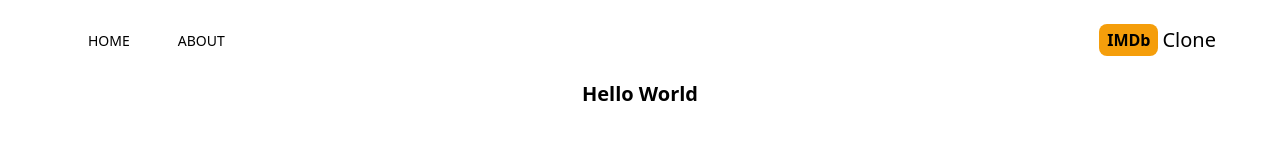
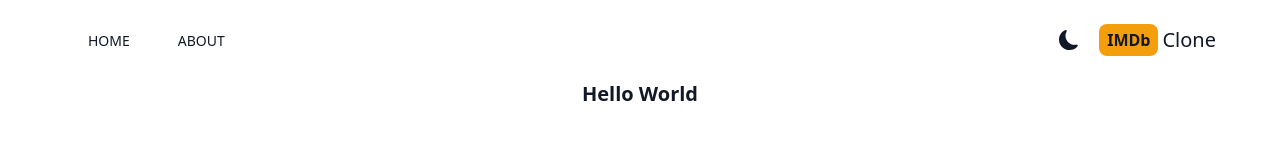
Before and after one commit to ghazanKhan33/IMDb-clone, a Next.js app: page / in a window 1280 px wide. Shown: the top 160 px of the page. Built offline with nearby package versions, Linux system fonts and the light colour scheme.

Commit message:
added dark mode

```diff
--- a/package.json
+++ b/package.json
@@ -12,6 +12,7 @@
     "eslint": "8.37.0",
     "eslint-config-next": "13.2.4",
     "next": "13.2.4",
+    "next-themes": "^0.2.1",
     "react": "18.2.0",
     "react-dom": "18.2.0",
     "react-icons": "^4.8.0"
--- /dev/null
+++ b/src/app/Providers.jsx
@@ -0,0 +1,15 @@
+"use client";
+import { ThemeProvider } from "next-themes";
+import React from "react";
+
+const Providers = ({ children }) => {
+  return (
+    <ThemeProvider enableSystem={true} attribute="class">
+      <div className="min-h-screen dark:bg-gray-900 dark:text-gray-100 text-gray-900 transition-colors duration-500">
+        {children}
+      </div>
+    </ThemeProvider>
+  );
+};
+
+export default Providers;
--- a/src/app/layout.jsx
+++ b/src/app/layout.jsx
@@ -1,18 +1,21 @@
-import './globals.css'
-import Header from '@/components/Header'
+import "./globals.css";
+import Header from "@/components/Header";
+import Providers from "./Providers";
 
 export const metadata = {
-  title: 'Create Next App',
-  description: 'Generated by create next app',
-}
+  title: "Create Next App",
+  description: "Generated by create next app",
+};
 
 export default function RootLayout({ children }) {
   return (
     <html lang="en">
-
       <body>
-        <Header/>
-        {children}</body>
+        <Providers>
+          <Header />
+          {children}
+        </Providers>
+      </body>
     </html>
-  )
+  );
 }
--- /dev/null
+++ b/src/components/DarkModeSwitch.jsx
@@ -0,0 +1,32 @@
+"use client";
+import React, { useEffect, useState } from "react";
+import { MdLightMode } from "react-icons/md";
+import { BsFillMoonFill } from "react-icons/bs";
+import { useTheme } from "next-themes";
+
+const DarkModeSwitch = () => {
+  const { systemTheme, theme, setTheme } = useTheme();
+  const currentTheme = theme === "system" ? systemTheme : theme;
+  const [mounted, setMounted] = useState(false);
+  useEffect(() => {
+    setMounted(true);
+  }, []);
+  return (
+    <>
+      {mounted &&
+        (currentTheme === "dark" ? (
+          <MdLightMode
+            className="text-xl cursor-pointer hover:text-amber-500"
+            onClick={() => setTheme("light")}
+          />
+        ) : (
+          <BsFillMoonFill
+            className="text-xl cursor-pointer hover:text-amber-500"
+            onClick={() => setTheme("dark")}
+          />
+        ))}
+    </>
+  );
+};
+
+export default DarkModeSwitch;
--- a/src/components/Header.jsx
+++ b/src/components/Header.jsx
@@ -3,6 +3,7 @@
 import { AiFillHome } from "react-icons/ai";
 import { BsFillInfoCircleFill } from "react-icons/bs";
 import Link from "next/link";
+import DarkModeSwitch from "./DarkModeSwitch";
 
 const Header = () => {
   return (
@@ -11,7 +12,8 @@
         <MenuItem title="HOME" address="/" Icon={AiFillHome} />
         <MenuItem title="ABOUT" address="/about" Icon={BsFillInfoCircleFill} />
       </div>
-      <div className="">
+      <div className="flex items-center space-x-5">
+        <DarkModeSwitch />
         <Link href='/'>
           <h2 className="flex items-center">
             <span className="font-bold bg-amber-500 py-1 px-2 rounded-lg mr-1">IMDb</span>
--- a/tailwind.config.js
+++ b/tailwind.config.js
@@ -8,4 +8,5 @@
     extend: {},
   },
   plugins: [],
+  darkMode: 'class'
 }
```
Also changed, not shown: 1 other file (tests, documents, lock files or other folders).
